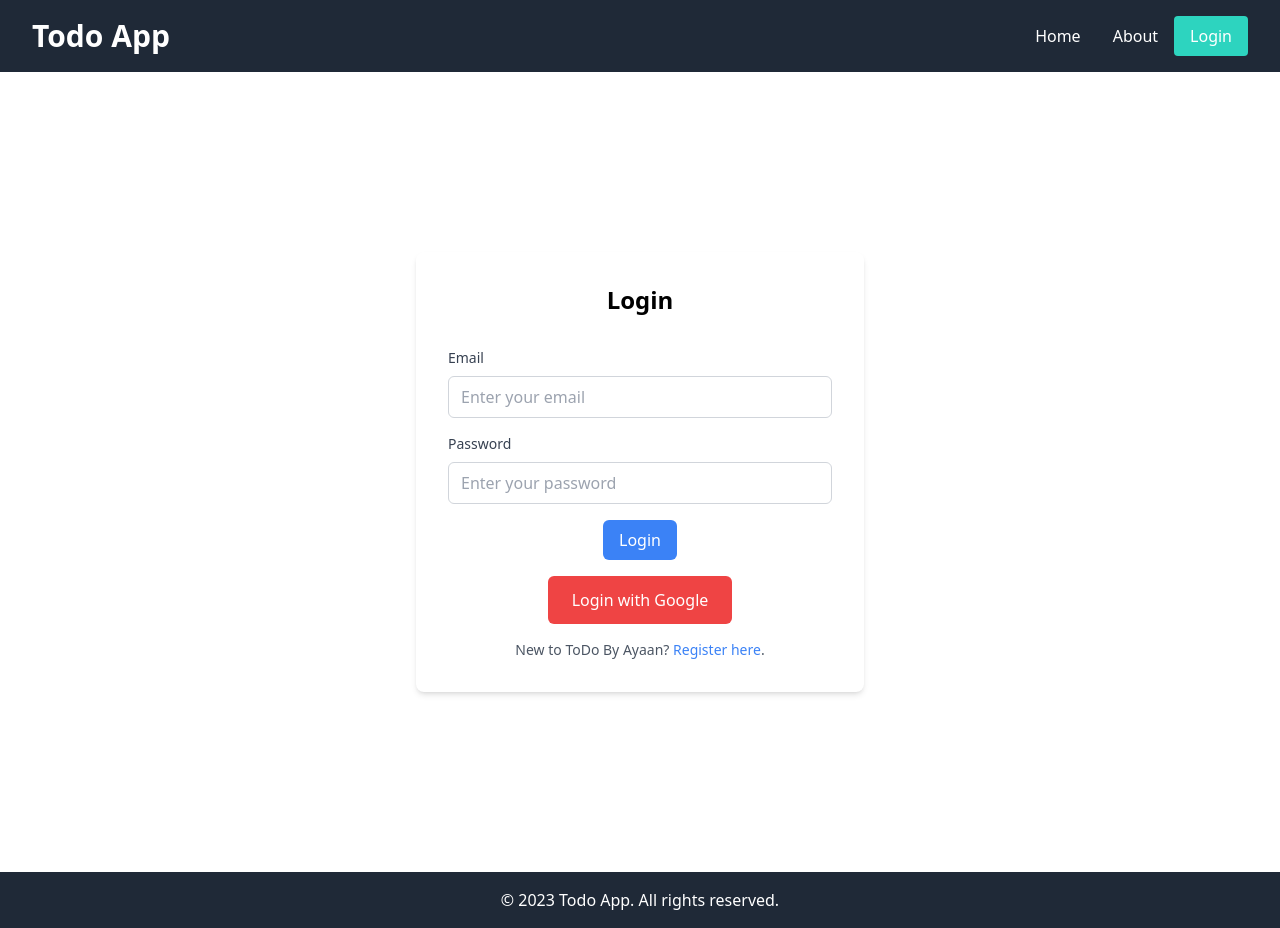
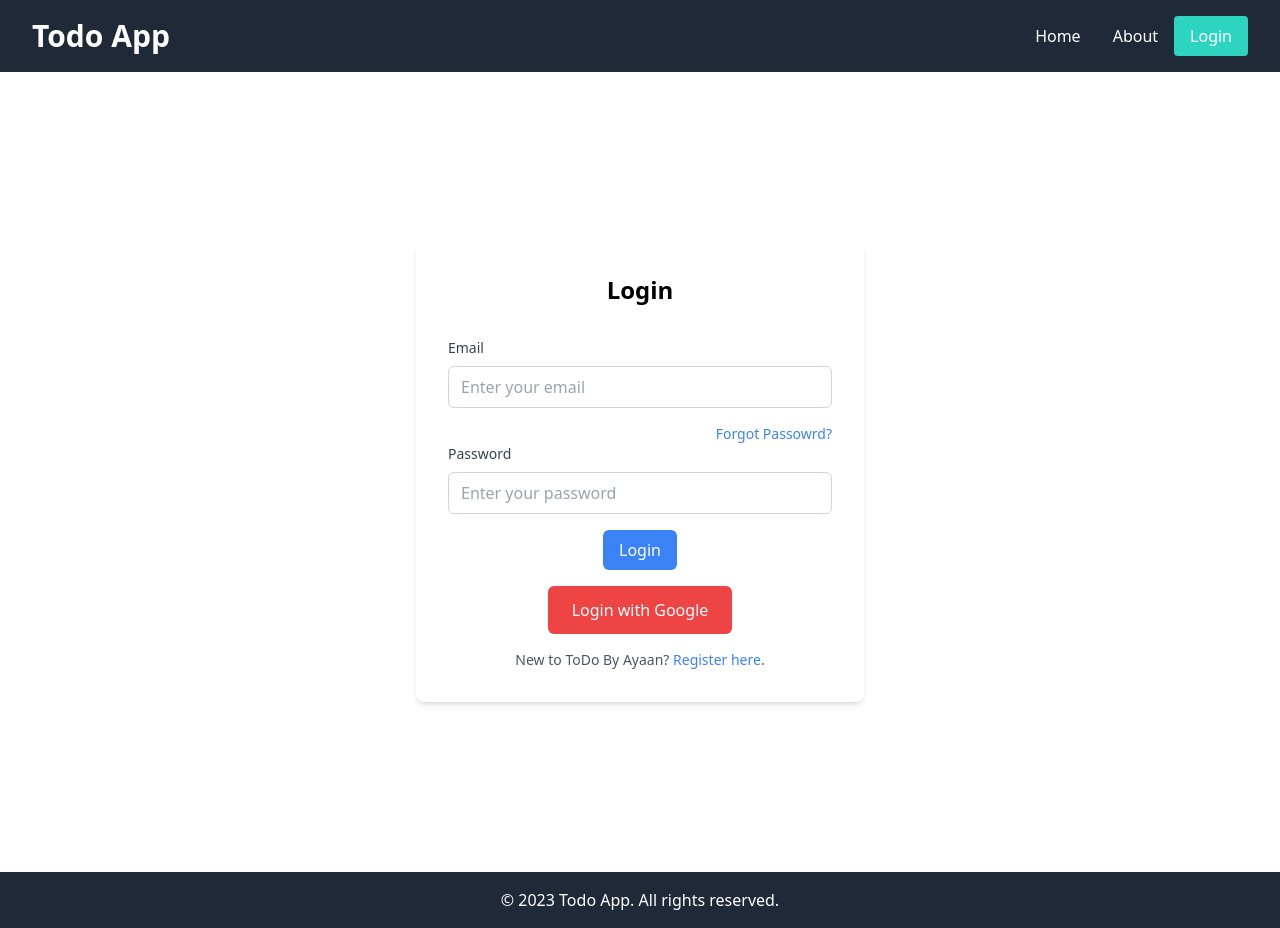
Before and after one commit to ayaanhaider-dev/ToDoApp, a React (Create React App) app: page /login in a window 1280 px wide. Built offline with nearby package versions, Linux system fonts and the light colour scheme; no server answers.

Commit message:
Added Forgot Pass

```diff
--- a/src/Pages/Login.js
+++ b/src/Pages/Login.js
@@ -54,13 +54,16 @@ const Login = () => {
             value={email}
             required
           />
-        </div>
-
+        <p className="mt-4 text-right text-sm text-gray-600">
+          <Link to="/forgot" className="text-blue-500 hover:text-blue-700">
+            Forgot Passowrd?
+          </Link>
+          </p>
         <div className="mb-4">
           <label
             className="block mb-2 text-sm font-medium text-gray-700"
             htmlFor="password"
-          >
+            >
             Password
           </label>
           <input
@@ -73,8 +76,9 @@ const Login = () => {
             onChange={(e) => setPassword(e.target.value)}
             value={password}
             required
-          />
+            />
         </div>
+            </div>
 
         {error && (
           <p className="mb-4 text-red-500 text-sm">{error}</p>
```
